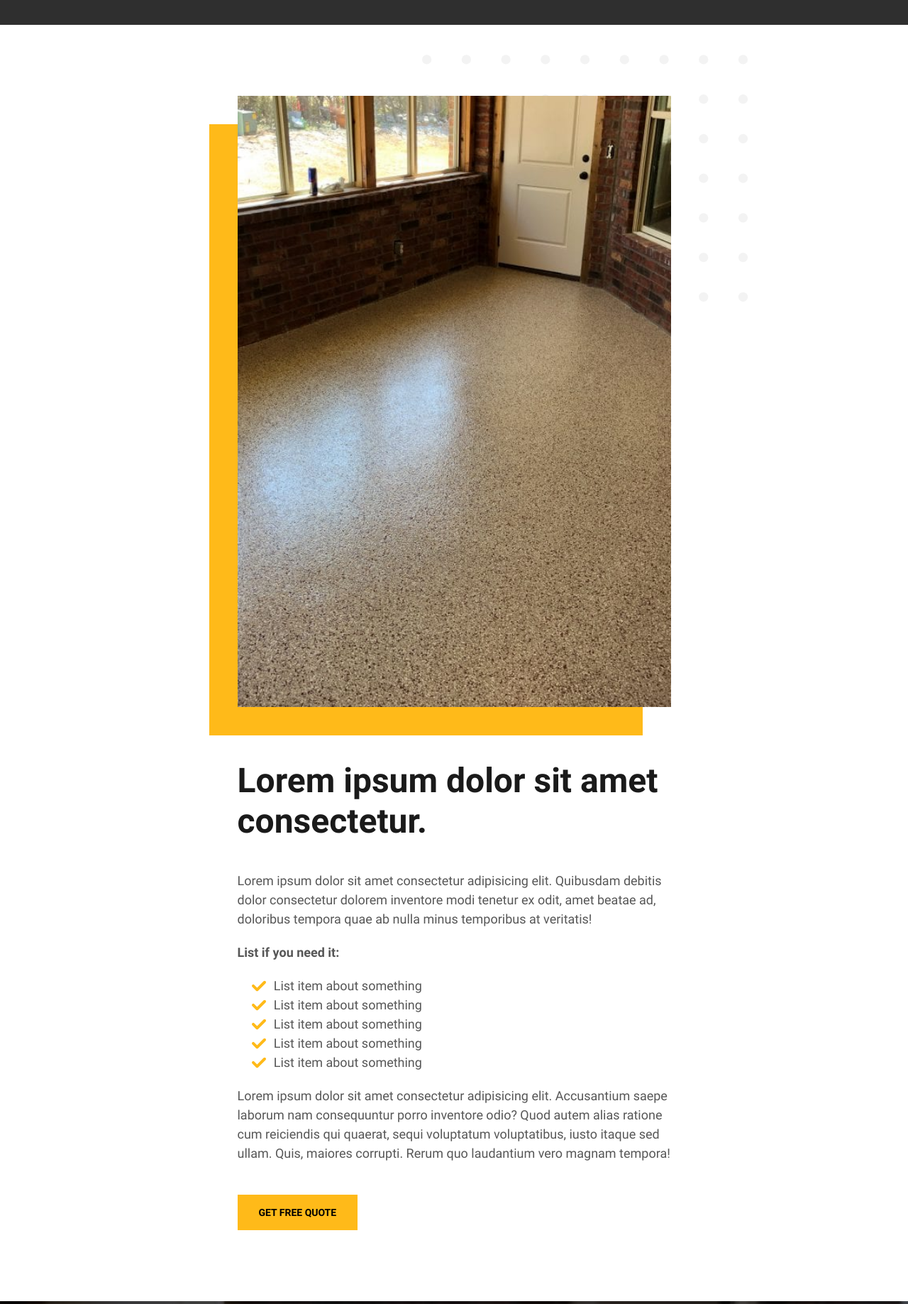
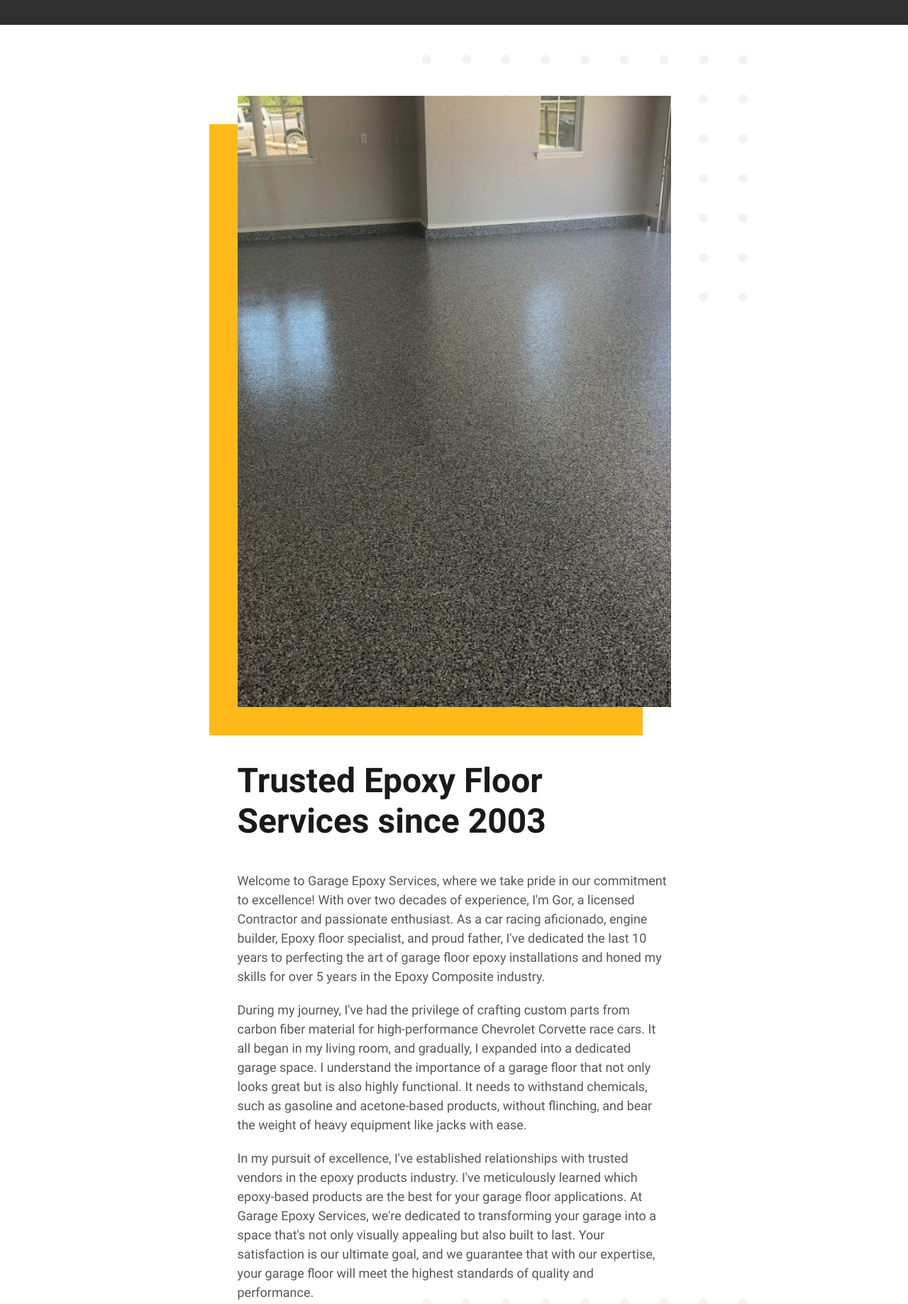
Before and after one commit to ghmanjurr/Gary-s-Site-v2, a website: page about.html in a window 1280 px wide. Shown: the part 420-2257 px from the top of the page at 71% size. Drawn offline with Linux system fonts and the light colour scheme; grey boxes are pictures that could not be loaded.

Commit message:
updated about us section

```diff
--- a/about.html
+++ b/about.html
@@ -112,47 +112,49 @@
         <section id="sidebyside" class="sidebyside">
             <div class="container">
                 <div class="content">
-                    <h2 class="title">Lorem ipsum dolor sit amet consectetur.</h2>
+                    <h2 class="title">Trusted Epoxy Floor Services since 2003</h2>
                      <p>
-                         Lorem ipsum dolor sit amet consectetur adipisicing elit. Quibusdam debitis dolor consectetur dolorem inventore modi tenetur ex odit, amet beatae ad, doloribus tempora quae ab nulla minus temporibus at veritatis!
+                        Welcome to Garage Epoxy Services, where we take pride in our commitment to excellence! With over two decades of experience, I'm Gor, a licensed Contractor and passionate enthusiast. As a car racing aficionado, engine builder, Epoxy floor specialist, and proud father, I've dedicated the last 10 years to perfecting the art of garage floor epoxy installations and honed my skills for over 5 years in the Epoxy Composite industry.
                      </p>
                      <p>
-                         <strong>List if you need it:</strong>
-                      </p>
-                     <ul>
-                        <li>
-                            <img aria-hidden="true" loading="lazy" decoding="async" src="/images/check.svg" alt="check mark" width="20" height="20">
-                            <span>List item about something</span>
-                        </li>
-                        <li>
-                            <img aria-hidden="true" loading="lazy" decoding="async" src="/images/check.svg" alt="check mark" width="20" height="20">
-                            <span>List item about something</span>
-                        </li>
-                        <li>
-                            <img aria-hidden="true" loading="lazy" decoding="async" src="/images/check.svg" alt="check mark" width="20" height="20">
-                            <span>List item about something</span>
-                        </li>
-                        <li>
-                            <img aria-hidden="true" loading="lazy" decoding="async" src="/images/check.svg" alt="check mark" width="20" height="20">
-                            <span>List item about something</span>
-                        </li>
-                        <li>
-                            <img aria-hidden="true" loading="lazy" decoding="async" src="/images/check.svg" alt="check mark" width="20" height="20">
-                            <span>List item about something</span>
-                        </li>
-                    </ul>
+                        During my journey, I've had the privilege of crafting custom parts from carbon fiber material for high-performance Chevrolet Corvette race cars. It all began in my living room, and gradually, I expanded into a dedicated garage space. I understand the importance of a garage floor that not only looks great but is also highly functional. It needs to withstand chemicals, such as gasoline and acetone-based products, without flinching, and bear the weight of heavy equipment like jacks with ease.
+                     </p>
                      <p>
-                         Lorem ipsum dolor sit amet consectetur adipisicing elit. Accusantium saepe laborum nam consequuntur porro inventore odio? Quod autem alias ratione cum reiciendis qui quaerat, sequi voluptatum voluptatibus, iusto itaque sed ullam. Quis, maiores corrupti. Rerum quo laudantium vero magnam tempora!
-                     </p>
-                     <a class="button-solid" href="/conttact.html">Get Free Quote</a>
+                        In my pursuit of excellence, I've established relationships with trusted vendors in the epoxy products industry. I've meticulously learned which epoxy-based products are the best for your garage floor applications. At Garage Epoxy Services, we're dedicated to transforming your garage into a space that's not only visually appealing but also built to last. Your satisfaction is our ultimate goal, and we guarantee that with our expertise, your garage floor will meet the highest standards of quality and performance.
+                    </p>
                 </div>
                 <picture class="image-box">
-                     <source media="(max-width: 600px)" srcset="/images/epoxyGarage1.jpg">
-                     <source media="(min-width: 601px)" srcset="/images/epoxyGarage1.jpg">
-                     <img aria-hidden="true" loading="lazy" decoding="async" src="/images/epoxyGarage1.jpg" alt="cabinets" width="400" height="662">
+                     <source media="(max-width: 600px)" srcset="/images/epoxyGarage2.jpg">
+                     <source media="(min-width: 601px)" srcset="/images/epoxyGarage2.jpg">
+                     <img aria-hidden="true" loading="lazy" decoding="async" src="/images/epoxyGarage2.jpg" alt="cabinets" width="400" height="662">
                  </picture>
             </div>
        </section>
+
+       <section id="sidebyside" class="sidebyside">
+        <div class="container">
+            <div class="content">
+                 <p>
+                    My journey into the world of epoxy began in the summer of 2003, alongside my father, who was a seasoned General Contractor at the time. We had the opportunity to undertake a significant painting project in a new two-story house in beautiful Orange County, California. When we met the homeowner in person, our first stop was the garage, where she expressed her desire to transform the plain concrete floor into something both durable and visually appealing.
+                 </p>
+                 <p>
+                    My father proposed the idea of applying an epoxy/resin-based product to the floor, a suggestion that resonated with the homeowner's vision. Although the concrete floor appeared in good shape to me, the homeowner desired more than just a bare-looking surface. She sought a floor that not only cleaned easily but also complemented the sleek black finish of her recently purchased Lincoln Navigator. The chosen color was a vibrant lime green, an exclusive custom shade we sourced from a local boat repair supply store in Long Beach, CA.
+                 </p>
+                 <p>
+                    Back in 2003, technology was not as advanced as it is today, and we lacked the convenience of smartphones to capture photos or videos. Unfortunately, I don't have any visual records of that particular job. However, despite it being my first experience with epoxy, the end result was remarkable and left a lasting impression on both the homeowner and myself.
+                </p>
+                <p>
+                    At Garage Epoxy Services, we've come a long way since then, and we're committed to delivering even more exceptional results for your epoxy flooring projects today.
+                </p>
+                 <a class="button-solid" href="/contact.html">Get Free Quote</a>
+            </div>
+            <picture class="image-box">
+                 <source media="(max-width: 600px)" srcset="/images/epoxyGarage3.jpg">
+                 <source media="(min-width: 601px)" srcset="/images/epoxyGarage3.jpg">
+                 <img aria-hidden="true" loading="lazy" decoding="async" src="/images/epoxyGarage3.jpg" alt="cabinets" width="400" height="662">
+             </picture>
+        </div>
+   </section>
 
         <!-- ============================================ -->
         <!--             Final Call to Action             -->
```
Also changed, not shown: contact.html (+2 -2 lines), images/cabinets-m.jpg (deleted), images/cabinets2-m.jpg (deleted), images/cabinets2-m.webp (deleted), images/cabinets2.jpg (deleted), images/construction-m.jpg (deleted), images/construction-m.webp (deleted), images/construction.jpg (deleted), images/epoxyGarage2.jpg (added), images/epoxyGarage3.jpg (added).
